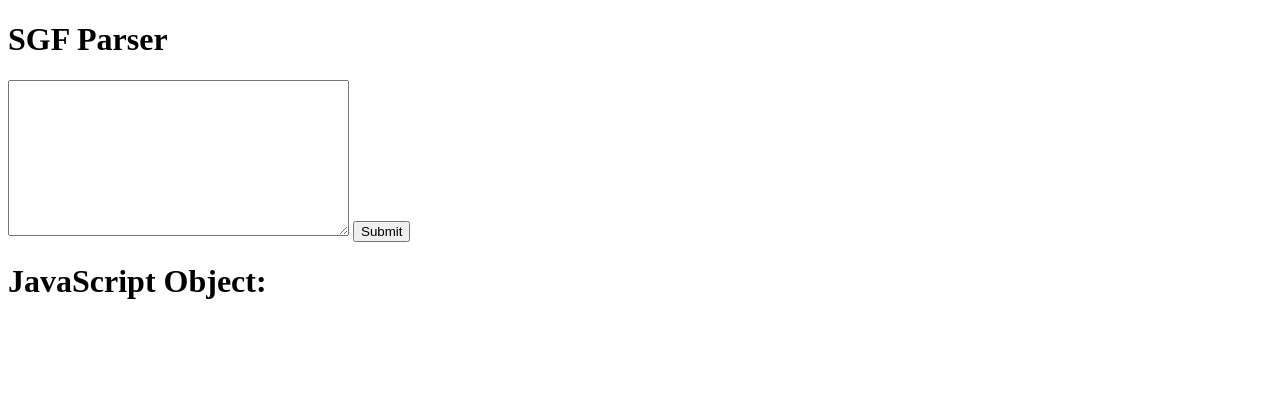
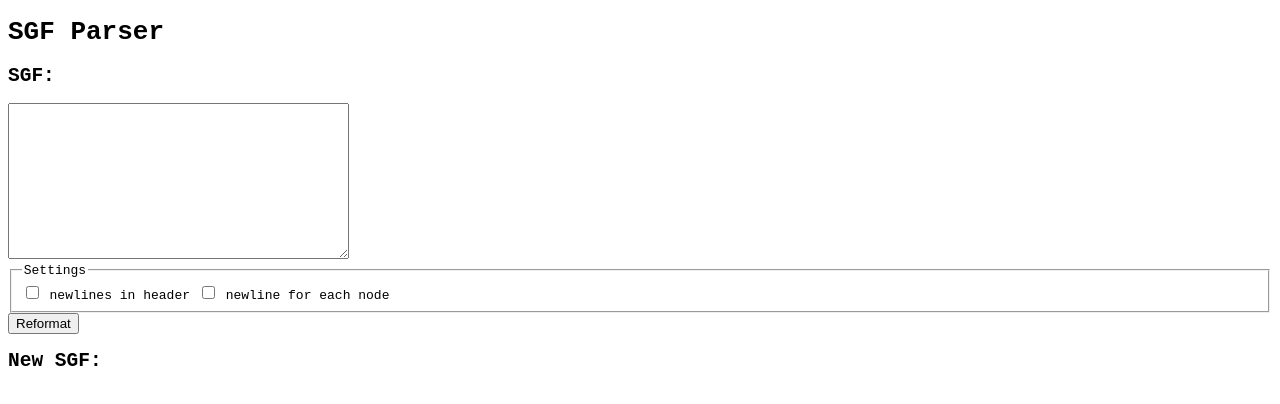
Before and after one commit to goopletdev/kosumi, a plain HTML site: page index.html in a window 1280 px wide. Drawn offline with Linux system fonts and the light colour scheme.

Commit message:
added settings, made index.html prettier

```diff
--- a/index.html
+++ b/index.html
@@ -4,12 +4,25 @@
         <title>SGF Parser</title>
         <script src="sgfProperties.js"></script>
         <script src="test.js" type="module"></script>
+        <style>
+            body {
+                font-family: monospace;
+            }
+        </style>
     </head>
     <body>
         <h1>SGF Parser</h1>
+        <h2>SGF:</h2>
         <textarea id='input' cols="40" rows="10"></textarea>
-        <button onclick='testFunctionII()' id='submit-button'>Submit</button>
-        <h1>JavaScript Object:</h1>
+        <div>
+            <fieldset>
+                <legend>Settings</legend>
+                <input type="checkbox" id="headerBreaks"> <label for="headerBreaks">newlines in header</label>
+                <input type="checkbox" id="nodeBreaks"> <label for="nodeBreaks">newline for each node</label>
+            </fieldset>
+            <button onclick='testFunctionII()' id='submit-button'>Reformat</button>
+        </div>
+        <h2>New SGF:</h2>
         <div><span id='output'></span></div>
     </body>
 </html>
```
